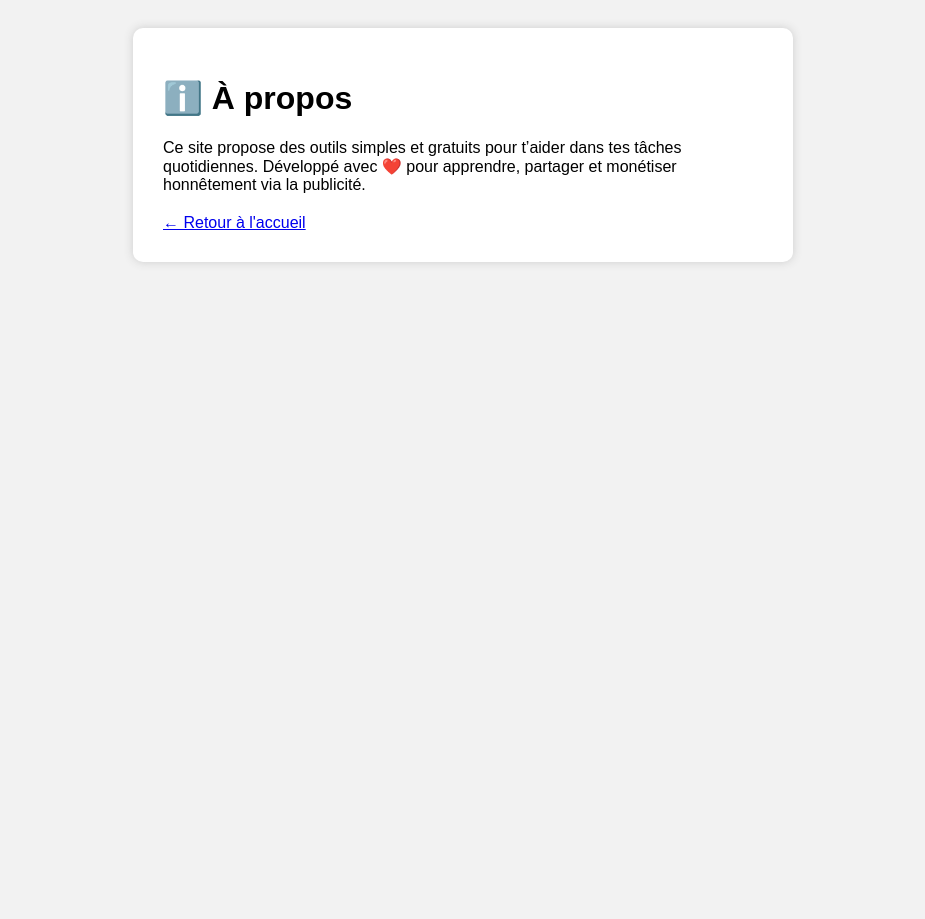
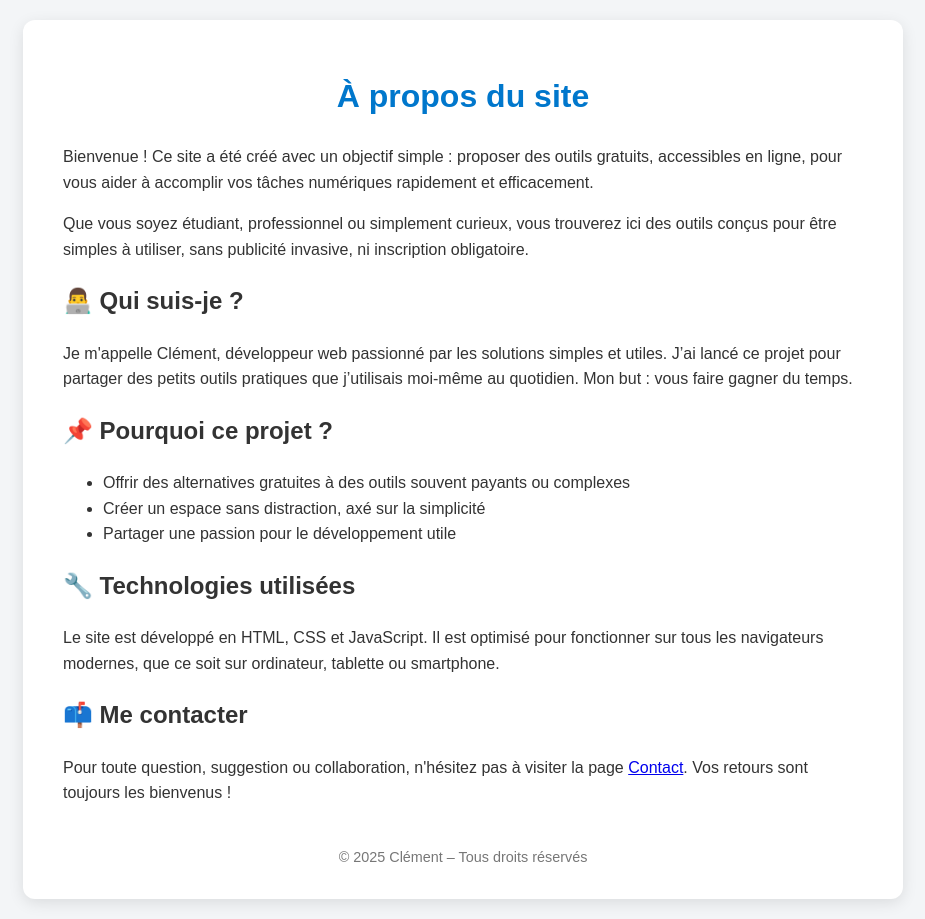
Before and after one commit to Clement-14/clement-14.github.io, a plain HTML site: page about.html in a window 1280 px wide. Shown: the whole page, without its empty margins (177-1102 px from the left). Before the commit the page ends 800 px from the top, so only its background shows below. Drawn offline with Linux system fonts and the light colour scheme.

Commit message:
Update about.html

```diff
--- a/about.html
+++ b/about.html
@@ -2,19 +2,63 @@
 <html lang="fr">
 <head>
   <meta charset="UTF-8" />
-  <title>À propos</title>
+  <meta name="viewport" content="width=device-width, initial-scale=1" />
+  <title>À propos – Outils en Ligne</title>
   <style>
-    body { font-family: Arial; padding: 20px; background: #f2f2f2; }
-    .container { max-width: 600px; margin: auto; background: white; padding: 30px; border-radius: 10px; box-shadow: 0 0 10px #ccc; }
+    body {
+      font-family: Arial, sans-serif;
+      background: #f3f5f7;
+      margin: 0;
+      padding: 20px;
+      color: #333;
+      line-height: 1.6;
+    }
+    .container {
+      max-width: 800px;
+      margin: auto;
+      background: white;
+      padding: 30px 40px;
+      border-radius: 12px;
+      box-shadow: 0 4px 15px rgba(0,0,0,0.1);
+    }
+    h1 {
+      text-align: center;
+      color: #0077cc;
+    }
+    p {
+      margin-bottom: 15px;
+    }
+    ul {
+      margin-bottom: 20px;
+    }
   </style>
 </head>
 <body>
   <div class="container">
-    <h1>ℹ️ À propos</h1>
-    <p>Ce site propose des outils simples et gratuits pour t’aider dans tes tâches quotidiennes. Développé avec ❤️ pour apprendre, partager et monétiser honnêtement via la publicité.</p>
-    <nav style="margin-top: 20px;">
-      <a href="index.html">← Retour à l'accueil</a>
-    </nav>
+    <h1>À propos du site</h1>
+    <p>Bienvenue ! Ce site a été créé avec un objectif simple : proposer des outils gratuits, accessibles en ligne, pour vous aider à accomplir vos tâches numériques rapidement et efficacement.</p>
+
+    <p>Que vous soyez étudiant, professionnel ou simplement curieux, vous trouverez ici des outils conçus pour être simples à utiliser, sans publicité invasive, ni inscription obligatoire.</p>
+
+    <h2>👨‍💻 Qui suis-je ?</h2>
+    <p>Je m'appelle Clément, développeur web passionné par les solutions simples et utiles. J’ai lancé ce projet pour partager des petits outils pratiques que j’utilisais moi-même au quotidien. Mon but : vous faire gagner du temps.</p>
+
+    <h2>📌 Pourquoi ce projet ?</h2>
+    <ul>
+      <li>Offrir des alternatives gratuites à des outils souvent payants ou complexes</li>
+      <li>Créer un espace sans distraction, axé sur la simplicité</li>
+      <li>Partager une passion pour le développement utile</li>
+    </ul>
+
+    <h2>🔧 Technologies utilisées</h2>
+    <p>Le site est développé en HTML, CSS et JavaScript. Il est optimisé pour fonctionner sur tous les navigateurs modernes, que ce soit sur ordinateur, tablette ou smartphone.</p>
+
+    <h2>📫 Me contacter</h2>
+    <p>Pour toute question, suggestion ou collaboration, n'hésitez pas à visiter la page <a href="contact.html">Contact</a>. Vos retours sont toujours les bienvenus !</p>
+
+    <footer style="margin-top: 40px; text-align: center; font-size: 0.9em; color: #777;">
+      © 2025 Clément – Tous droits réservés
+    </footer>
   </div>
 </body>
 </html>
```
